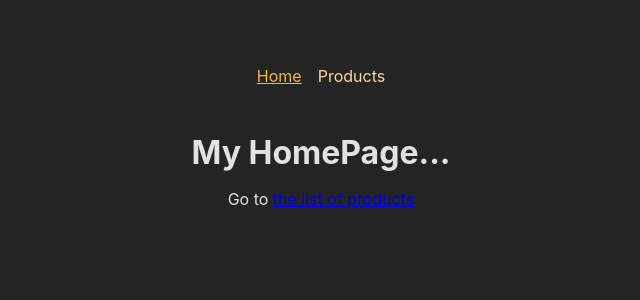
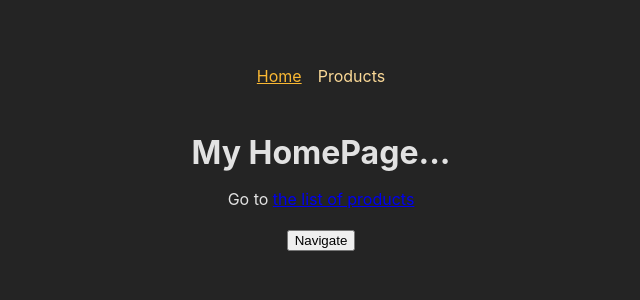
Before and after one commit to DebaKaran/react-maximillian, a React (Vite) app in the folder routecraft/: page / in a window 1280 px wide. Shown: the top 300 px of the page, without its empty margins (319-959 px from the left). Built offline with nearby package versions, Linux system fonts and the light colour scheme.

Commit message:
feat: add programmatic navigation using useNavigate hook
- Demonstrated imperative routing by triggering navigation via a button click
- Used useNavigate to redirect to /products programmatically
- Explained how to navigate from inside component logic (e.g., after form submission or timer expiry)

```diff
--- a/routecraft/src/pages/HomePage.tsx
+++ b/routecraft/src/pages/HomePage.tsx
@@ -1,17 +1,25 @@
 /* eslint-disable no-empty-pattern */
 /* eslint-disable @typescript-eslint/no-empty-object-type */
 import React from "react";
-import { Link } from "react-router-dom";
+import { Link, useNavigate } from "react-router-dom";
 
 interface HomePageProps {}
 
 const HomePage: React.FC<HomePageProps> = ({}) => {
+  const navigate = useNavigate();
+
+  function navigateHandler() {
+    navigate("/products");
+  }
   return (
     <>
       <h1>My HomePage...</h1>
       <p>
         Go to <Link to="/products">the list of products</Link>
       </p>
+      <p>
+        <button onClick={navigateHandler}>Navigate</button>
+      </p>
     </>
   );
 };
```
